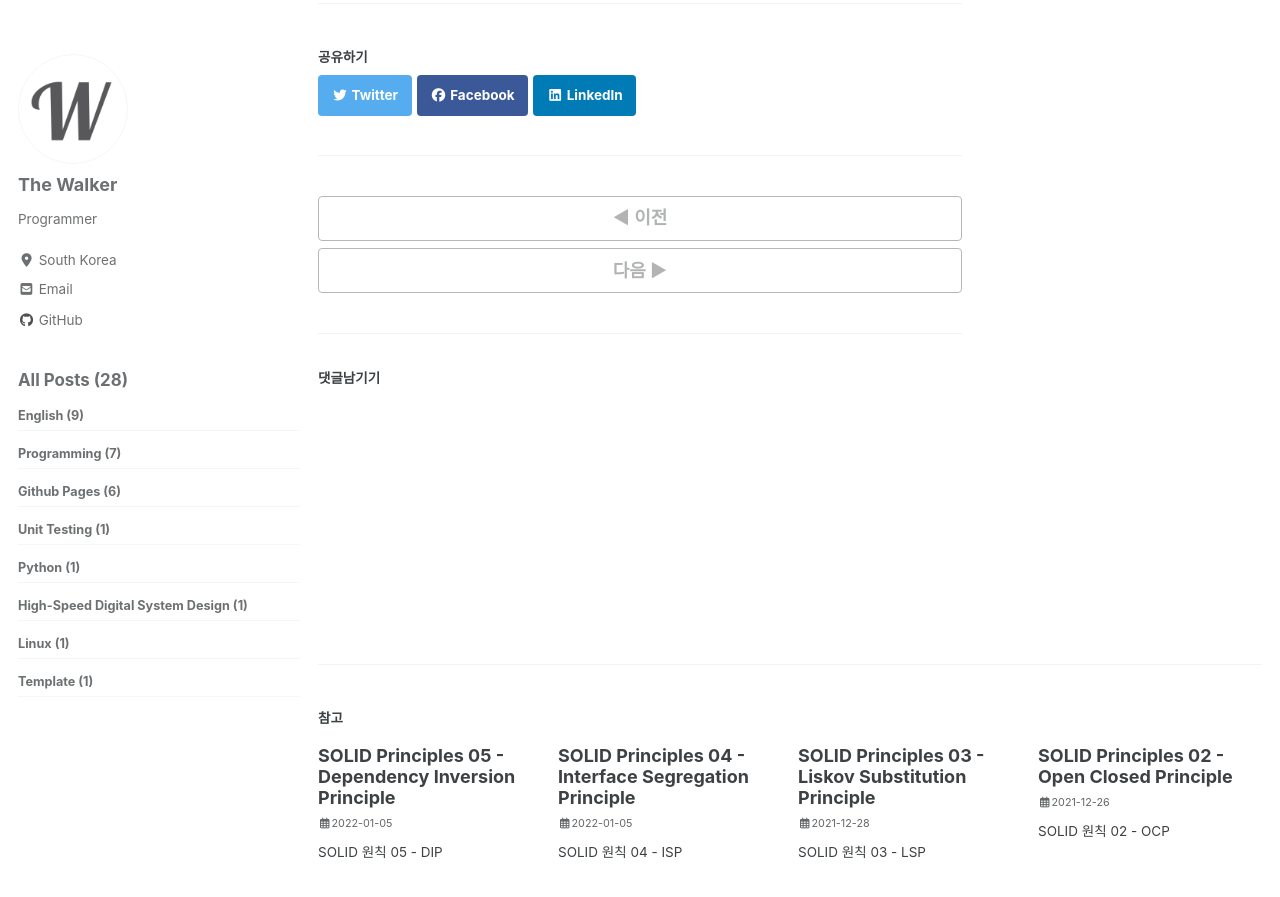
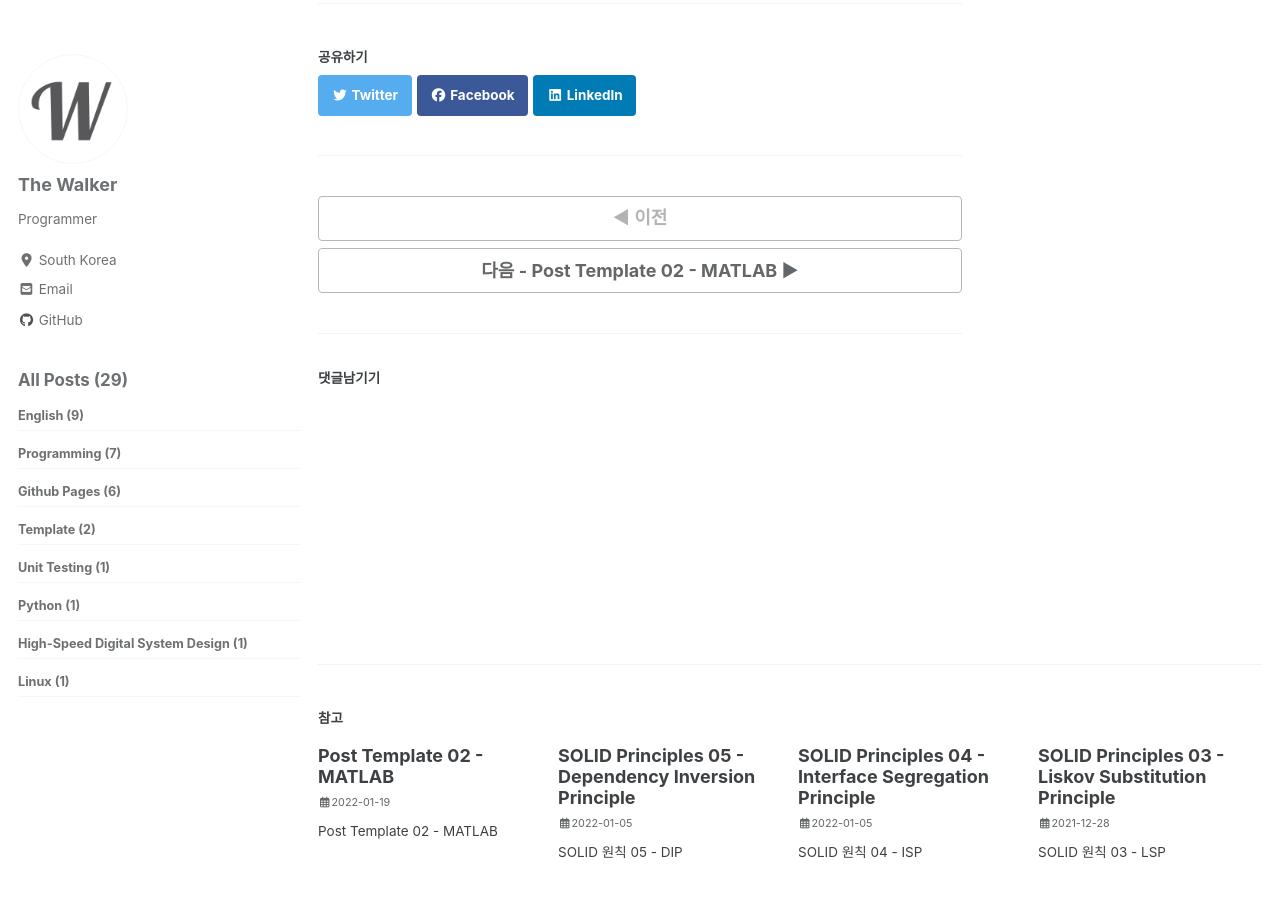
Before and after one commit to sytone/thewalkery.github.io, a Jekyll site: the page built from _posts/2022-01-09-template01.md, in a window 1280 px wide and 900 px high, scrolled down 602 px. Shown: the top 897 px of the window. Built offline with Jekyll 4.4.1, drawn with Linux system fonts in a browser that asks for light colours; cached includes are drawn as plain includes; nearby versions of some CDN libraries; comment, search, counter and statistics services are not loaded; some of the changed text lies outside the part shown.

Commit message:
Added a template for MATLAB category

```diff
--- /dev/null
+++ b/_posts/2022-01-19-template02.md
@@ -0,0 +1,12 @@
+---
+title: "Post Template 02 - MATLAB"
+excerpt: "Post Template 02 - MATLAB"
+date: 2022-01-19 22:00:00 +0900
+header:
+  overlay_image: /assets/images/header-matlab.jpg
+  overlay_filter: 0.5
+  caption: "[**MathWorks**](https://www.mathworks.com/)"
+categories:
+  - Template
+---
+# Post Template 01
```
Also changed, not shown: _posts/2022-01-09-template01.md (+2 -2 lines), assets/images/header-matlab.jpg (added).
